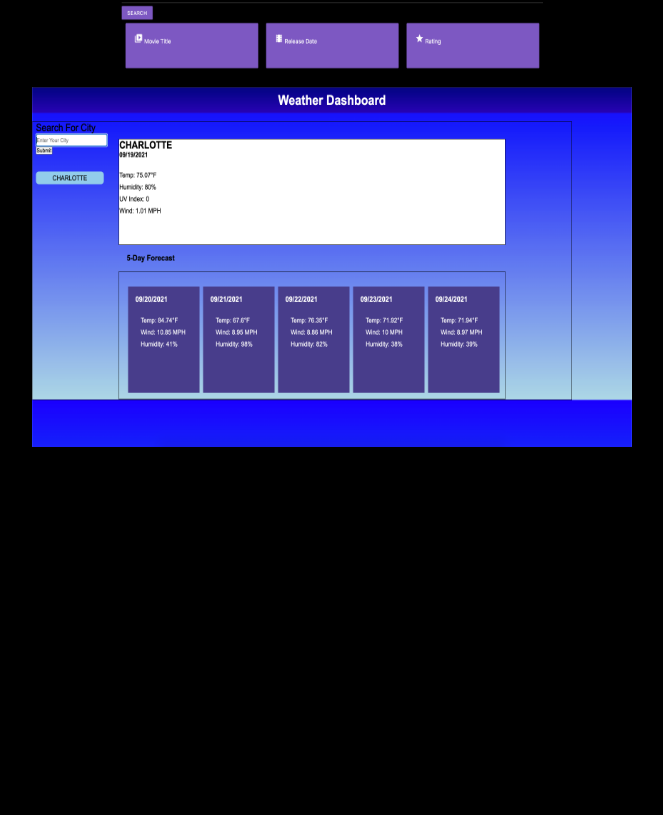
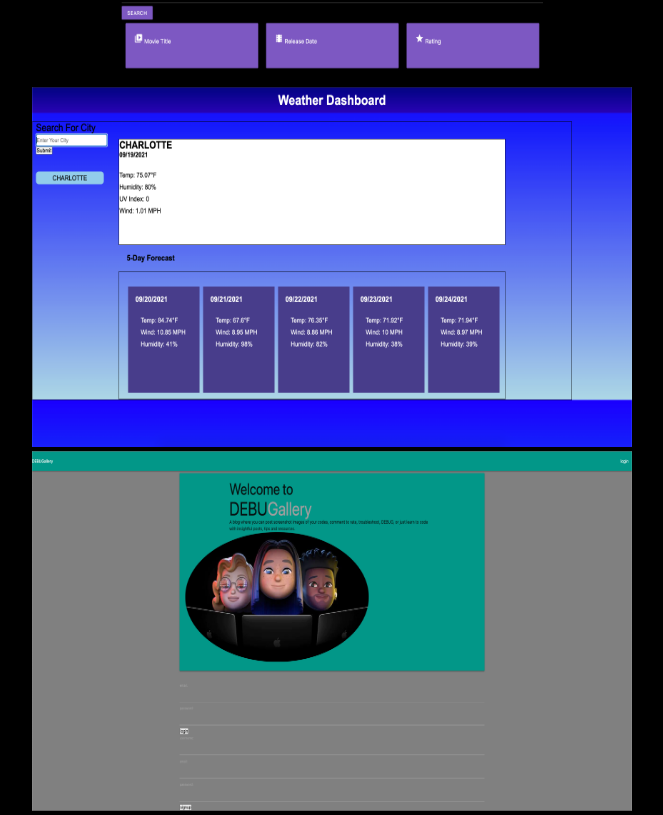
Before and after one commit to vielayb/portfolio, a plain HTML site: page index.html in a window 1280 px wide. Shown: the part 2652-3467 px from the top of the page, without its empty margins (308-971 px from the left). Before the commit the page ends 3103 px from the top, so only its background shows below. Drawn offline with Linux system fonts and the light colour scheme.

Commit message:
Group Project 2

```diff
--- a/assets/css/style.css
+++ b/assets/css/style.css
@@ -148,8 +148,10 @@ a:hover {
     width: 80%;
     margin-left: 10%;
     display: flex;
-    flex-wrap: wrap;
+    /* flex-wrap: wrap; */
+    flex-direction: column;
     justify-content: space-around;
+    align-items: center;
 }
 
 @media (max-width: 400px) {
--- a/index.html
+++ b/index.html
@@ -89,6 +89,9 @@
             <div>
                 <img src="./assets/images/Screen Shot 2021-09-19 at 8.32.29 PM.png" style="width:600px;height:360px;" alt="Your Name"/>
             </div>
+            <div>
+                <img src="./assets/images/DEBUGallery.png" style="width:600px;height:360px;" alt="Second Group Project"/>
+            </div>
         </section>
 
     </body>
```
Also changed, not shown: assets/images/DEBUGallery.png (added), 1 other file.
